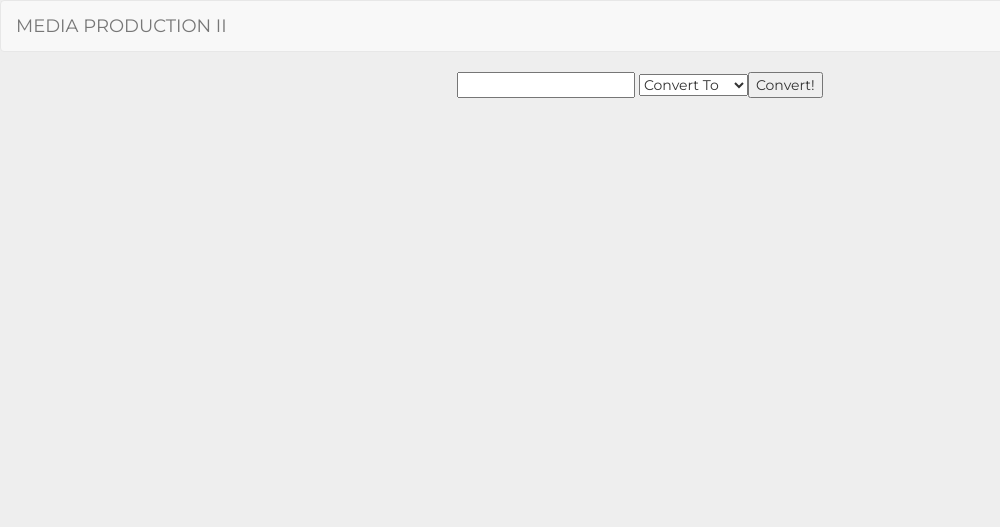
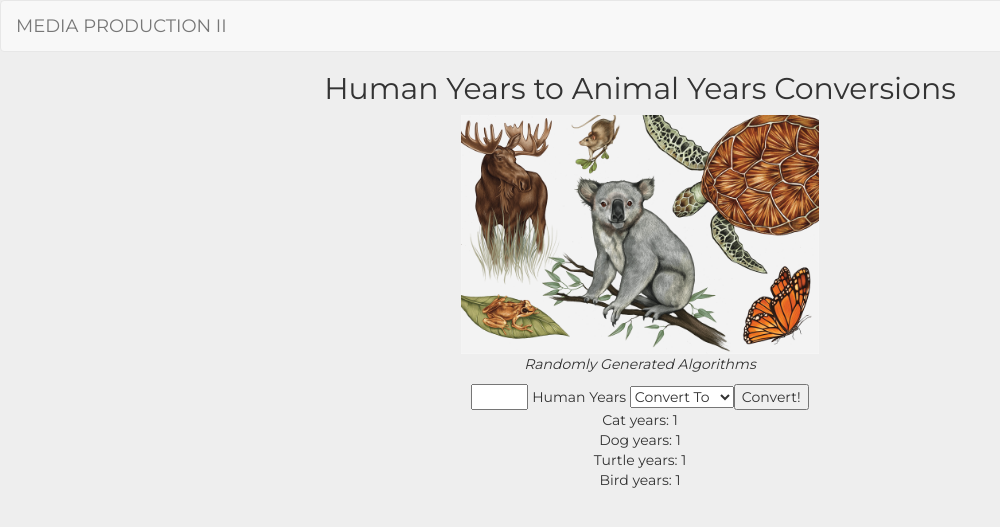
Before and after one commit to mayancela/wp2.converter-php, a PHP site: page / in a window 1280 px wide. Shown: the top 527 px of the page, without its empty margins (0-1000 px from the left). Run offline with PHP 8.4, Linux system fonts and the light colour scheme.

Commit message:
random algorithms for various animal lifespan conversions added

```diff
--- a/index.php
+++ b/index.php
@@ -8,7 +8,6 @@
 	    <script src="https://maxcdn.bootstrapcdn.com/bootstrap/3.4.1/js/bootstrap.min.js"></script>
 		<link rel="stylesheet" href="https://maxcdn.bootstrapcdn.com/bootstrap/3.4.1/css/bootstrap.min.css">
 		<link href="https://fonts.googleapis.com/css2?family=Montserrat:wght@400&display=swap" rel="stylesheet">
-		<script src="script.js"></script>
 		<link rel="stylesheet" href="style.css">
 	</head>
 	<body>
@@ -19,17 +18,39 @@
 		    </div>
 		  </div>
 		</nav>
-	</body>
 
+        <h2> Human Years to Animal Years Conversions</h2>
+        <img width="28%" src="images/animals.jpg"/>
+        <p><em>Randomly Generated Algorithms</em></p>
         <form method="post">
-        <input type="number" name="number" required>
+            <input type="number" min="15" max="110" name="human_years" required>
+            Human Years
             <select name="choose">
                 <option> Convert To </option>
                 <option value="dog" id="dog"> Dog Years </option>
                 <option value="cat" id="cat"> Cat Years </option>
                 <option value="turtle" id="turtle"> Turtle Years </option>
                 <option value="bird" id="bird"> Birds Years </option>
-            <option value="bunny" id="bunny"> Bunny Years </option>
             <input type="submit" value="Convert!">
         </form>
+        <?php
+            // if no input, default will be 15
+            $number = $_POST['human_years'] ?? 15;
+            $choose = $POST['choose'] ?? null;
+
+            // 1 human year == 19 cat years, else calculate cat years if input is > 1
+            $number == 15 ? $cat_years = 1 : $cat_years = (($number-15)*4 - 3);
+
+            $number == 15 ? $dog_years = 1 : $dog_years = (($number-15)*3 - 1);
+
+            $number == 15 ? $turtle_years = 1 : $turtle_years = (($number-15)*2 + 1);
+
+            $number == 15 ? $bird_years = 1 : $bird_years = (($number-15)*2);
+
+            echo "Cat years: $cat_years <br/>";
+            echo "Dog years: $dog_years <br/>";
+            echo "Turtle years: $turtle_years <br/>";
+            echo "Bird years: $bird_years <br/>";
+        ?>
+    </body>
 </html>
```
Also changed, not shown: images/animals.jpg (added). Lines whose indentation alone changed are shown as unchanged.
